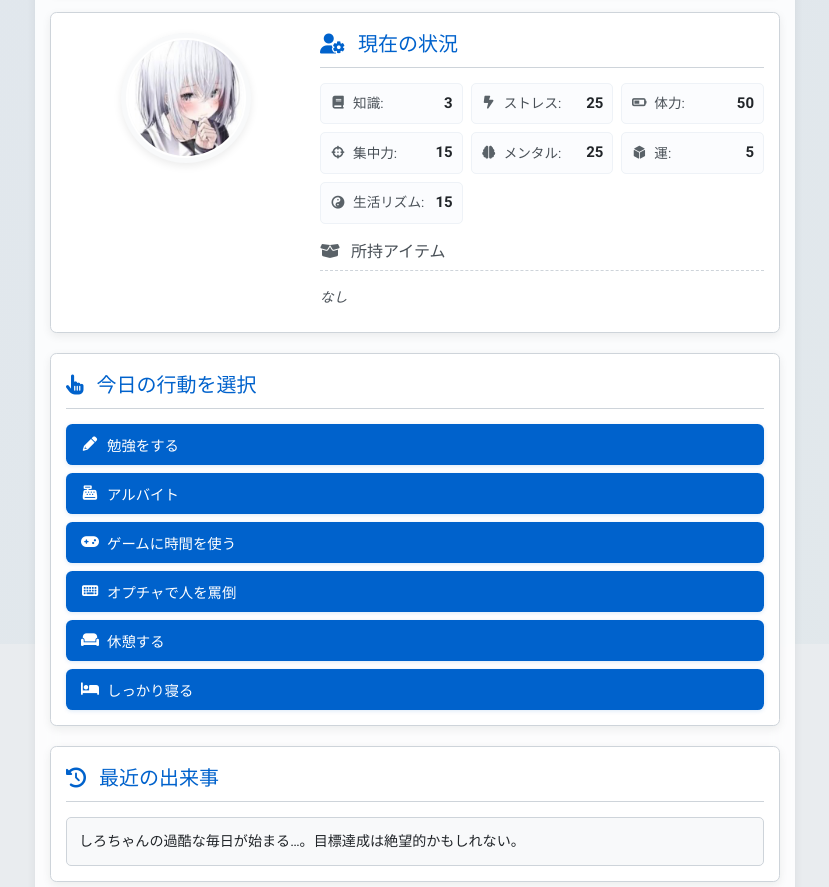
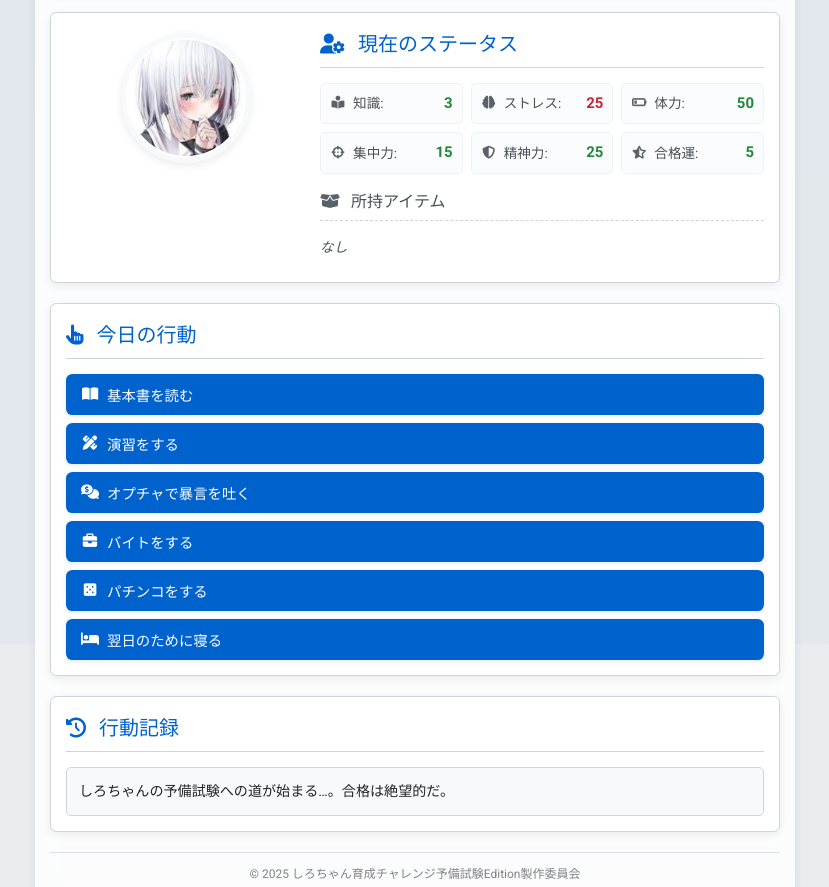
Before and after one commit to totototosssss/grow, a plain HTML site: page index.html in a window 1280 px wide. Shown: the part 156-1043 px from the top of the page, without its empty margins (225-1054 px from the left). Drawn offline with Linux system fonts and the light colour scheme.

Commit message:
Update index.html

```diff
--- a/index.html
+++ b/index.html
@@ -3,7 +3,7 @@
 <head>
     <meta charset="UTF-8">
     <meta name="viewport" content="width=device-width, initial-scale=1.0, user-scalable=no, viewport-fit=cover">
-    <title>しろちゃん育成チャレンジ EXTREME</title>
+    <title>しろちゃん育成チャレンジ</title>
     <link rel="stylesheet" href="style.css">
     <link href="https://fonts.googleapis.com/css2?family=Noto+Sans+JP:wght@400;500;700&family=Roboto:wght@400;500;700&display=swap" rel="stylesheet">
     <link rel="stylesheet" href="https://cdnjs.cloudflare.com/ajax/libs/font-awesome/6.1.1/css/all.min.css">
@@ -15,17 +15,17 @@
     <div id="app-background"></div>
     <div class="game-wrapper">
         <header class="game-header">
-            <h1 class="game-title">しろちゃん育成チャレンジ <span class="extreme-title">Exam Edition</span></h1>
+            <h1 class="game-title">しろちゃん育成チャレンジ<span class="gachi-title">予備試験 Edition</span></h1>
             <div class="header-info-wrapper">
                 <div class="header-info">
                     <div class="day-counter">
                         <i class="fas fa-calendar-alt"></i> <span id="day-display">1</span>日目 / 15日
                     </div>
                     <div class="money-display-header">
-                        <i class="fas fa-wallet"></i> 所持金: <span id="money-display-header-value">600</span>円
+                        <i class="fas fa-wallet"></i> 活動資金: <span id="money-display-header-value">500</span>円
                     </div>
                 </div>
-                <button id="open-shop-button" class="shop-button"><i class="fas fa-shopping-bag"></i> アイテム</button>
+                <button id="open-shop-button" class="shop-button"><i class="fas fa-shopping-bag"></i> 購入</button>
             </div>
         </header>
 
@@ -43,15 +43,14 @@
                         <div id="shiro-thought-bubble" class="thought-bubble" style="display: none;">...</div>
                     </div>
                     <div class="parameters-container">
-                        <h2><i class="fas fa-user-cog"></i> 現在の状況</h2>
+                        <h2><i class="fas fa-user-cog"></i> 現在のステータス</h2>
                         <div class="param-grid">
-                            <p data-param="knowledge"><i class="fas fa-book"></i>知識: <span id="knowledge-display">3</span></p>
-                            <p data-param="stress"><i class="fas fa-bolt-lightning"></i>ストレス: <span id="stress-display">25</span></p>
-                            <p data-param="energy"><i class="fas fa-battery-half"></i>体力: <span id="energy-display">50</span></p>
-                            <p data-param="focus"><i class="fas fa-crosshairs"></i>集中力: <span id="focus-display">15</span></p>
-                            <p data-param="mental"><i class="fas fa-brain"></i>メンタル: <span id="mental-display">25</span></p>
-                            <p data-param="luck"><i class="fas fa-dice-d6"></i>運: <span id="luck-display">5</span></p>
-                            <p data-param="rhythm"><i class="fas fa-yin-yang"></i>生活リズム: <span id="rhythm-display">15</span></p>
+                            <p data-param="knowledge"><i class="fas fa-book-reader"></i>知識: <span id="knowledge-display">2</span></p>
+                            <p data-param="stress"><i class="fas fa-brain"></i>ストレス: <span id="stress-display">30</span></p>
+                            <p data-param="energy"><i class="fas fa-battery-quarter"></i>体力: <span id="energy-display">45</span></p>
+                            <p data-param="focus"><i class="fas fa-crosshairs"></i>集中力: <span id="focus-display">10</span></p>
+                            <p data-param="mental"><i class="fas fa-shield-alt"></i>精神力: <span id="mental-display">20</span></p>
+                            <p data-param="luck"><i class="fas fa-star-half-alt"></i>合格運: <span id="luck-display">3</span></p>
                         </div>
                         <div class="inventory-display">
                             <h3><i class="fas fa-box-open"></i> 所持アイテム</h3>
@@ -63,44 +62,48 @@
                 </section>
 
                 <section class="actions-section">
-                    <h2><i class="fas fa-hand-pointer"></i> 今日の行動を選択</h2>
+                    <h2><i class="fas fa-hand-pointer"></i> 今日の行動</h2>
                     <div class="action-buttons-list">
-                        <button data-action="study"><i class="fas fa-pencil-alt"></i> 勉強をする</button>
-                        <button data-action="work"><i class="fas fa-cash-register"></i> アルバイト</button>
-                        <button data-action="play_video_games"><i class="fas fa-gamepad"></i> ゲームに時間を使う</button>
-                        <button data-action="insult_online"><i class="fas fa-keyboard"></i> オプチャで人を罵倒</button>
-                        <button data-action="rest"><i class="fas fa-couch"></i> 休憩する</button>
-                        <button data-action="sleep"><i class="fas fa-bed"></i> しっかり寝る</button>
+                        <button data-action="study_textbook"><i class="fas fa-book-open"></i> 基本書を読む</button>
+                        <button data-action="do_exercise"><i class="fas fa-pencil-ruler"></i> 演習をする</button>
+                        <button data-action="insult_online"><i class="fas fa-comments-dollar"></i> オプチャで暴言を吐く</button>
+                        <button data-action="work"><i class="fas fa-briefcase"></i> バイトをする</button>
+                        <button data-action="pachinko"><i class="fas fa-dice-five"></i> パチンコをする</button>
+                        <button data-action="sleep"><i class="fas fa-bed"></i> 翌日のために寝る</button>
                     </div>
                 </section>
 
                 <section class="log-section">
-                    <h2><i class="fas fa-history"></i> 最近の出来事</h2>
+                    <h2><i class="fas fa-history"></i> 行動記録</h2>
                     <div id="log-message-area">
-                        <p id="log-message">しろちゃんの過酷な毎日が始まる…。目標達成は絶望的かもしれない。</p>
+                        <p id="log-message">しろちゃんの予備試験への道が始まる…。合格は絶望的だ。</p>
                     </div>
                 </section>
             </main>
         </div>
 
         <footer class="game-footer">
-            <p>&copy; 2025 しろちゃん育成チャレンジ実行委員会</p>
+            <p>&copy; 2025 しろちゃん育成チャレンジ予備試験Edition製作委員会</p>
         </footer>
     </div>
 
     <div class="modal" id="exam-result-modal">
         <div class="modal-content">
             <span class="close-button" data-modal-id="exam-result-modal">&times;</span>
-            <h2 id="exam-result-title">最終審判</h2>
+            <h2 id="exam-result-title">予備試験 結果発表</h2>
             <div id="exam-shiro-image-container" class="modal-shiro-image">
                  <img src="shiro.png" alt="運命のしろちゃん" id="exam-shiro-image">
             </div>
             <div id="exam-calculation-message" style="display:none;">
-                <p>結果を待っています…</p>
+                <p>合否判定中です…</p>
                 <div class="spinner"></div>
             </div>
             <div id="exam-actual-result" style="display:none;">
                 <p id="exam-result-message" class="result-narrative"></p>
+                <div id="fiction-ending" style="display:none;">
+                    <hr class="fiction-divider">
+                    <p class="fiction-notice"></p>
+                </div>
             </div>
             <button id="restart-game-button">もう一度挑戦する</button>
         </div>
@@ -110,7 +113,7 @@
         <div class="modal-content">
             <span class="close-button" data-modal-id="item-shop-modal">&times;</span>
             <h2><i class="fas fa-store-alt"></i> アイテムショップ</h2>
-            <p class="shop-current-money">現在の所持金: <span id="shop-money-display">0</span>円</p>
+            <p class="shop-current-money">現在の活動資金: <span id="shop-money-display">0</span>円</p>
             <div id="item-shop-list" class="item-list">
             </div>
         </div>
```
